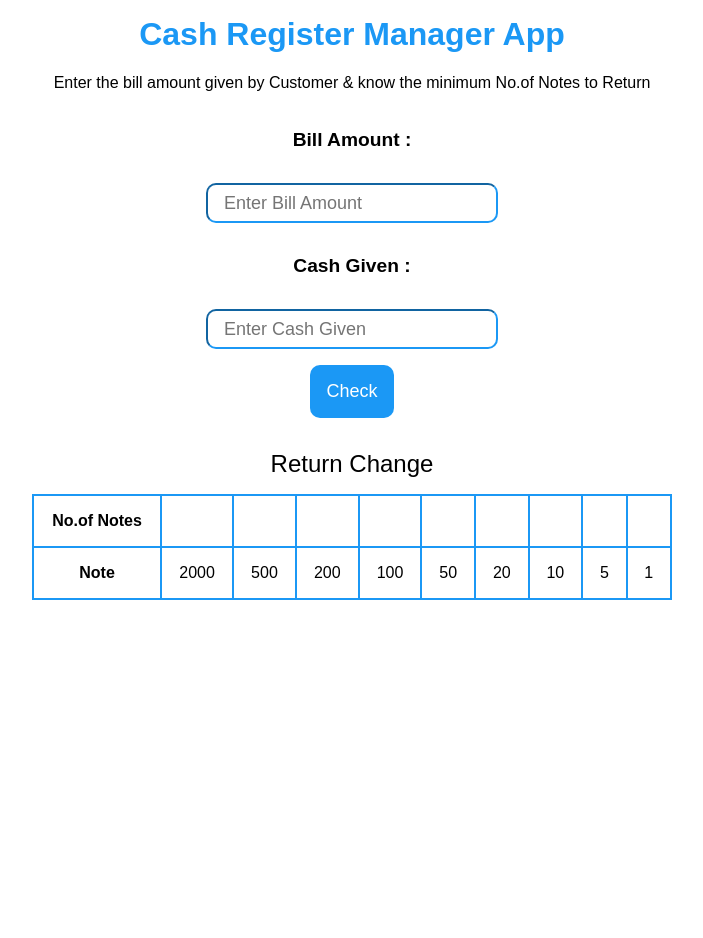
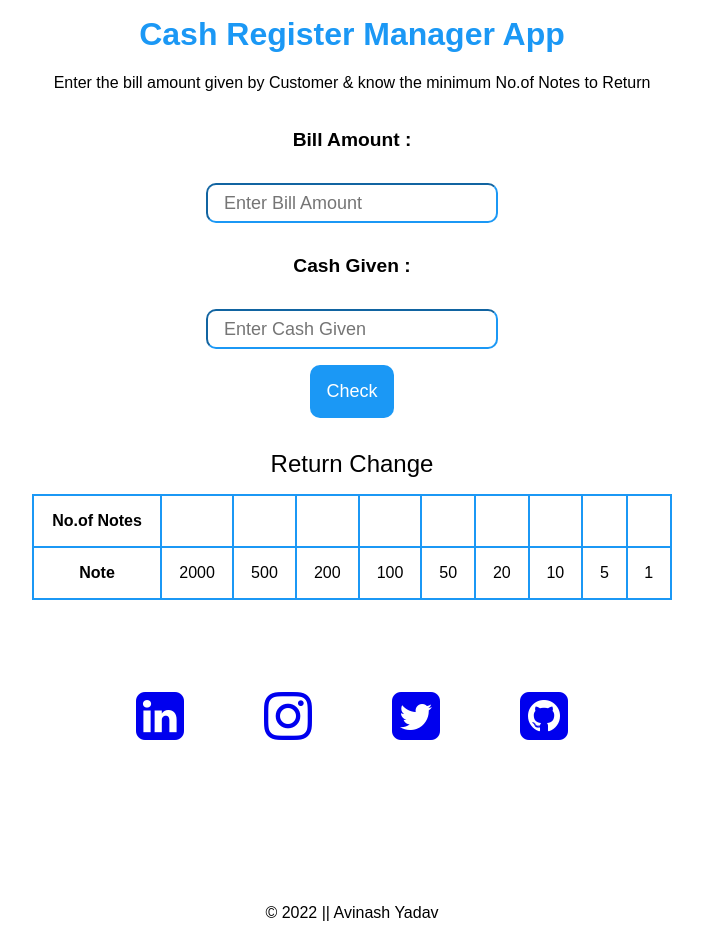
Before and after one commit to ProgrammerAvinash/Cash-Register-Manager-App, a React (Create React App) app: page / in a window 1280 px wide. Shown: the whole page, without its empty margins (288-991 px from the left). Before the commit the page ends 800 px from the top, so only its background shows below. Built offline with nearby package versions, Linux system fonts and the light colour scheme.

Commit message:
added copyright

```diff
--- a/public/index.html
+++ b/public/index.html
@@ -1,6 +1,18 @@
 <!DOCTYPE html>
 <html lang="en">
   <head>
+    <link
+      rel="stylesheet"
+      href="https://fonts.googleapis.com/icon?family=Material+Icons"
+    />
+    <link
+      rel="stylesheet"
+      href="https://stackpath.bootstrapcdn.com/font-awesome/4.7.0/css/font-awesome.min.css"
+    />
+    <link
+      href="https://fonts.googleapis.com/css?family=Anton|Oxygen&display=swap"
+      rel="stylesheet"
+    />
     <meta charset="utf-8" />
     <meta name="viewport" content="width=device-width, initial-scale=1" />
     <meta name="theme-color" content="#000000" />
--- a/src/App.css
+++ b/src/App.css
@@ -64,3 +64,45 @@ td {
   align-items: center;
   flex-direction: column;
 }
+
+/* .translate_social:hover {
+  transform: translateY(-5px);
+  transition: all 0.3s;
+} */
+
+.Social-Links {
+  display: flex;
+  flex-direction: row;
+  margin: 2rem;
+}
+
+a::before {
+  /* content: ''; */
+  /* position: absolute; */
+  /* top: 0; */
+  /* left: 0; */
+  /* width: 100%; */
+  /* height: 100%; */
+  /* border-radius: 50%; */
+  background: #055491;
+  transition: 0.5s;
+  transform: scale(0.9);
+  z-index: -1;
+}
+i:hover::before {
+  transform: scale(1.1);
+  box-shadow: 0 0 15px #013258;
+}
+a {
+  margin: 2rem;
+  height: 20vh;
+}
+
+.Social-Links i {
+  font-size: 3.5em;
+  padding: 8px;
+}
+i:hover {
+  transform: translateY(-5px);
+  transition: all 0.3s;
+}
--- a/src/App.js
+++ b/src/App.js
@@ -142,6 +142,50 @@ export default function App() {
             </tr>
           </table>
           <h5>{}</h5>
+          <div className="Social-Links translate_social">
+            {/* Linked-in */}
+
+            <a
+              className="hoverColor"
+              href="https://www.linkedin.com/in/avinash-yadav-588744151/"
+              rel="noopener noreferrer"
+              target="_blank"
+            >
+              <i class="fa fa-linkedin-square" aria-hidden="true" />
+            </a>
+
+            {/* instagram */}
+
+            <a
+              className="hoverColor"
+              href="https://www.instagram.com/avi_nash_yadav/"
+              rel="noopener noreferrer"
+              target="_blank"
+            >
+              <i class="fa fa-instagram" />
+            </a>
+
+            {/* twiter */}
+            <a
+              className="hoverColor"
+              href="https://twitter.com/Aviyadav25"
+              rel="noopener noreferrer"
+              target="_blank"
+            >
+              <i class="fa fa-twitter-square" aria-hidden="true" />
+            </a>
+
+            {/* Github */}
+            <a
+              className="hoverColor"
+              href="https://github.com/ProgrammerAvinash"
+              rel="noopener noreferrer"
+              target="_blank"
+            >
+              <i class="fa fa-github-square" aria-hidden="true" />
+            </a>
+          </div>
+          <p>© 2022 || Avinash Yadav</p>
         </div>
       </div>
     </div>
```
